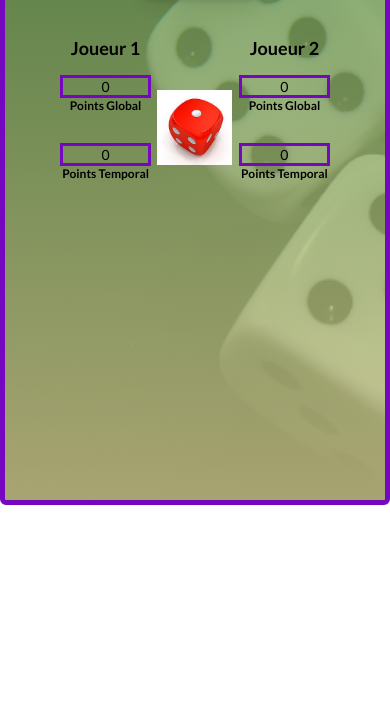
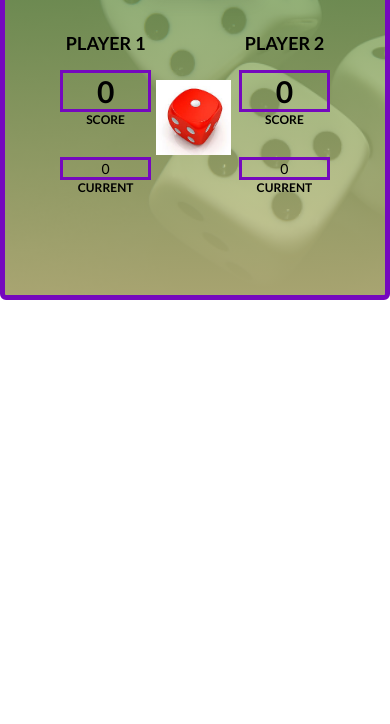
Before and after one commit to GalinGamboa/joue_d-s, a plain HTML site: page css/index.html in a window 390 px wide. Shown: the part 120-844 px from the top of the page. Drawn offline with nearby package versions, Linux system fonts and the light colour scheme.

Commit message:
Studi Evaluation 2.1 version 5

```diff
--- a/css/index.html
+++ b/css/index.html
@@ -29,24 +29,24 @@
         <div class="conatiner_players">
             <div class=" container_player container_player1">
                 <div class="players">
-                    <h2 class="player1"> Joueur 1</h2>
+                    <h2 class="player1"> PLAYER 1</h2>
                 </div>
                 <div class="poinst_global">
                     <p class="points_glob " id="points_glob1">0</p>
-                    <h4>Points Global</h4>
+                    <h4>SCORE</h4>
                     <p class="points_temp "id="points_temp1">0</p>
-                    <h4>Points Temporal</h4>
+                    <h4>CURRENT</h4>
                 </div>
             </div>
             <div class=" container_player container_player2">
                 <div class="players">
-                    <h2 class="player2"> Joueur 2</h2>
+                    <h2 class="player2"> PLAYER 2</h2>
                 </div>
                 <div class="poinst_blobal">
                     <p class="points_glob " id="points_glob2">0</p>
-                    <h4>Points Global</h4>
+                    <h4>SCORE</h4>
                     <p class="points_temp " id="points_temp2">0</p>
-                    <h4>Points Temporal</h4>
+                    <h4>CURRENT</h4>
                 </div>
             </div>
         </div>
@@ -70,7 +70,7 @@
                 <h1 class="gagnant"></h1>
 
         <div class="container_dice">
-            <img src="/images/img/dé1.jpg" class="dice dice_1" alt="">
+            <img id="dice" src="/images/img/dé1.jpg" class="dice dice_1" alt="">
         </div>
     </div>
 
--- a/css/style.css
+++ b/css/style.css
@@ -9,15 +9,15 @@
 
 .container {
     max-width: 1200px;
-    height: 620px;
+    height: 100%;
     background-image: linear-gradient(to top, rgba(209, 204, 140, 0.8) 0%,rgba(104, 156, 83, 0.8) 100%), url(../images/img/dés.jpg);
     background-repeat: no-repeat;
     background-size: cover;
-    margin:   5px auto;
+    margin:  auto;
     padding: 5px;
     justify-content: center;
     border: 5px solid rgb(117, 8, 190);
-    border-radius: 6px;
+    border-radius: 0px 0px 6px 6px;
 }
 
 .title{
@@ -39,6 +39,7 @@
     text-align: center;
     margin:0px;
     padding: 0px;
+    border-radius: 7px;
 }
 
 h2 {
@@ -46,7 +47,13 @@ h2 {
     padding-bottom: 2rem;
 }
 
-.points_glob,
+.points_glob{
+    font-size: 50px;
+    border: 3px solid rgb(117, 8, 190);
+    width: 55%;
+    margin:auto;
+}
+
 .points_temp {
     font-size: 25px;
     width: 55%;
@@ -61,13 +68,13 @@ h4{
 .dice {
     position: fixed;
     width: 150px;
-    top:275px;
-    left: calc(50% - 70px);
+    top:260px;
+    left: calc(50% - 77px);
 }
 
 button {
     margin: 20px;
-  }
+}
 
 .custom-btn {
     width: 140px;
@@ -108,13 +115,11 @@ button {
 button img ,
 button span {
      display:inline-block;
-
 }
 
 button img {
     margin-left: -80px;
-    margin-right: 10px;
-
+      margin-right: 10px;
 }
 
 button span {
@@ -126,20 +131,20 @@ button span {
     text-align: center;
     display: block;
     margin: 0 auto;
-
 }
 
 .container_buttons {
     text-align: center;
     display: none;
-
 }
 
-
-
-
-
-
+.gagnant {
+    color: red;
+    text-align: center;
+    margin-top: 20px;
+    padding-top: 20px;
+    margin-bottom: 15px;
+}
 
 
 
@@ -167,14 +172,13 @@ button span {
         text-align: center;
         margin:0px;
         padding: 0px;
-
     }
 
     .dice {
         position: fixed;
         width: 110px;
-        top:215px;
-        left: calc(50% - 55px);
+        top:200px;
+        left: calc(50% - 57px);
     }
 
     h2 {
@@ -182,7 +186,10 @@ button span {
         padding-bottom: 1.5rem;
     }
 
-    .points_glob,
+    .points_glob{
+        font-size: 40px;
+    }
+
     .points_temp {
         font-size: 22px;
         width: 50%;
@@ -208,6 +215,13 @@ button span {
         margin-top: -1px;
     }
 
+
+    .gagnant {
+        font-size: 28px;
+        margin-top: 15px;
+        padding-top: 20px;
+    }
+
 }
 
 
@@ -229,7 +243,11 @@ button span {
         padding-bottom: 1rem;
     }
 
-    .points_glob,
+    .points_glob{
+    font-size: 30px;
+    font-weight: bold;
+    }
+
     .points_temp {
         font-size: 14px;
         width: 55%;
@@ -240,8 +258,8 @@ button span {
     .dice {
         position: fixed;
         width: 75px;
-        top:210px;
-        left: calc(50% - 38px);
+        top:200px;
+        left: calc(50% - 39px);
     }
 
     h4 {
@@ -252,11 +270,16 @@ button span {
         width: 110px;
         font-size: 12px;
     }
+
     button img {
         margin-left: -70px;
         margin-right: 10px;
         margin-top: -6px;
     }
 
+    .gagnant {
+        font-size: 20px;
+        padding-top: 5px;
+    }
 
 }
--- a/js/main.js
+++ b/js/main.js
@@ -9,7 +9,7 @@ const points_temp1 = document.getElementById('points_temp1');
 const points_temp2 = document.getElementById('points_temp2');
 
 const points_glob1 = document.getElementById('points_glob1');
-;
+
 const points_glob2 = document.getElementById('points_glob2');
 
 const gagnant = document.querySelector('.gagnant');
@@ -30,21 +30,21 @@ newGame.addEventListener('click',()=>{
     gagnant.textContent=('');
     container_buttons.style.display = ('block');
     document.querySelector('.dice_1').setAttribute('src', "/images/img/dé1.jpg");
+    document.querySelector('.container_player1').style.border = ('solid 4px rgb(117, 8, 190)')
+    document.querySelector('.container_player2').style.border = ('')
+    if (points_temp1.classList.contains('player2')==true) {
+        points_temp1.classList.remove('player2')
+    }
 })
-
 
 game()
 
 function game (){
 
-
     a = 0;
     b = 0;
     c = 0;
     d = 0;
-
-
-
 
     function changer (){
 
@@ -52,13 +52,17 @@ function game (){
 
             if (points_temp1.classList.contains('player2')==false){
                 points_temp1.classList.add('player2')
+                document.querySelector('.container_player2').style.border = ('solid 4px rgb(117, 8, 190)')
+                document.querySelector('.container_player1').style.border = ('')
 
                 c = c+a
                 points_glob1.textContent=c
 
-                if (c>=30){
-                    gagnant.textContent=('GAGNANT JOUER 1')
+                if (c>=100){
+                    gagnant.textContent=('GAGNANT  PLAYER  1')
                     container_buttons.style.display = ('none');
+                    document.querySelector('.container_player2').style.border = ('')
+                    document.querySelector('.container_player1').style.border = ('solid 4px red')
 
                 }
                 save()
@@ -66,12 +70,16 @@ function game (){
 
             else    {
                 points_temp1.classList.remove('player2')
+                document.querySelector('.container_player1').style.border = ('solid 4px rgb(117, 8, 190)')
+                document.querySelector('.container_player2').style.border = ('')
 
                 d = d +b
                 points_glob2.textContent=d
-                    if(d>=30){
-                        gagnant.textContent=('GAGNANT JOUER 2')
+                    if(d>=100){
+                        gagnant.textContent=('GAGNANT  PLAYER  2')
                         container_buttons.style.display = ('none');
+                        document.querySelector('.container_player2').style.border = ('solid 4px red')
+                        document.querySelector('.container_player1').style.border = ('')
 
                     }
                 save()
@@ -85,44 +93,37 @@ function game (){
         b = 0;
         points_temp1.textContent=a
         points_temp2.textContent=b
-
     }
 
     changer()
 
     roll_dice.addEventListener('click', function(){
 
-        console.log(points_temp1.classList.contains('player2'))
+        //  console.log(points_temp1.classList.contains('player2'))
         if (points_temp1.classList.contains('player2')==false){
-
 
             var dice1 = Math.floor(Math.random() * 6 + 1);
             document.querySelector('.dice_1').setAttribute('src', `/images/img/dé${dice1}.jpg`)
-            console.log(dice1)
-
-
+            //  console.log(dice1)
 
             if (dice1!==1){
                 a=dice1+a
                 points_temp1.textContent =a
             }
+
             else if (dice1==1) {
-
+                document.querySelector('.container_player2').style.border = ('solid 4px rgb(117, 8, 190)')
+                document.querySelector('.container_player1').style.border = ('')
                 points_temp1.classList.add('player2')
 
                 save()
             }
-
-
-
-
         }
 
         else {
-
             var dice1 = Math.floor(Math.random() * 6 + 1);
             document.querySelector('.dice_1').setAttribute('src', `/images/img/dé${dice1}.jpg`)
-            console.log(dice1)
+            //  console.log(dice1)
 
             if (dice1!==1){
                 b=dice1+b
@@ -131,16 +132,11 @@ function game (){
             else if (dice1==1) {
 
                 points_temp1.classList.remove('player2')
+                document.querySelector('.container_player1').style.border = ('solid 4px rgb(117, 8, 190)')
+                document.querySelector('.container_player2').style.border = ('')
 
                 save()
             }
-
-
-
         }
-
-
     })
-
-
 }
```
